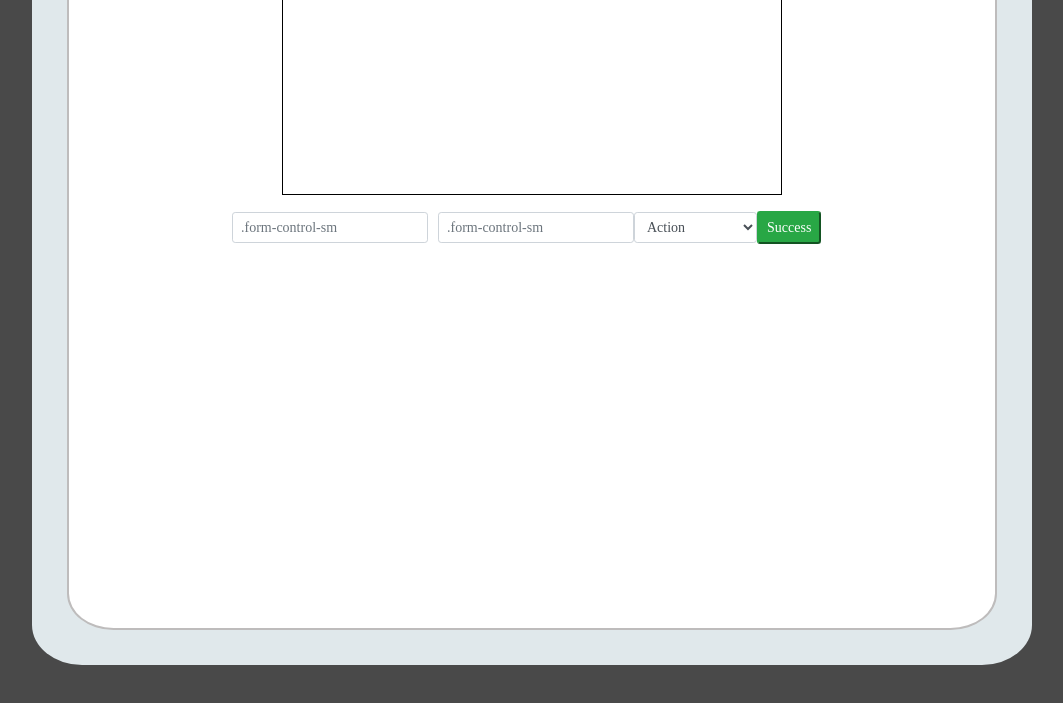
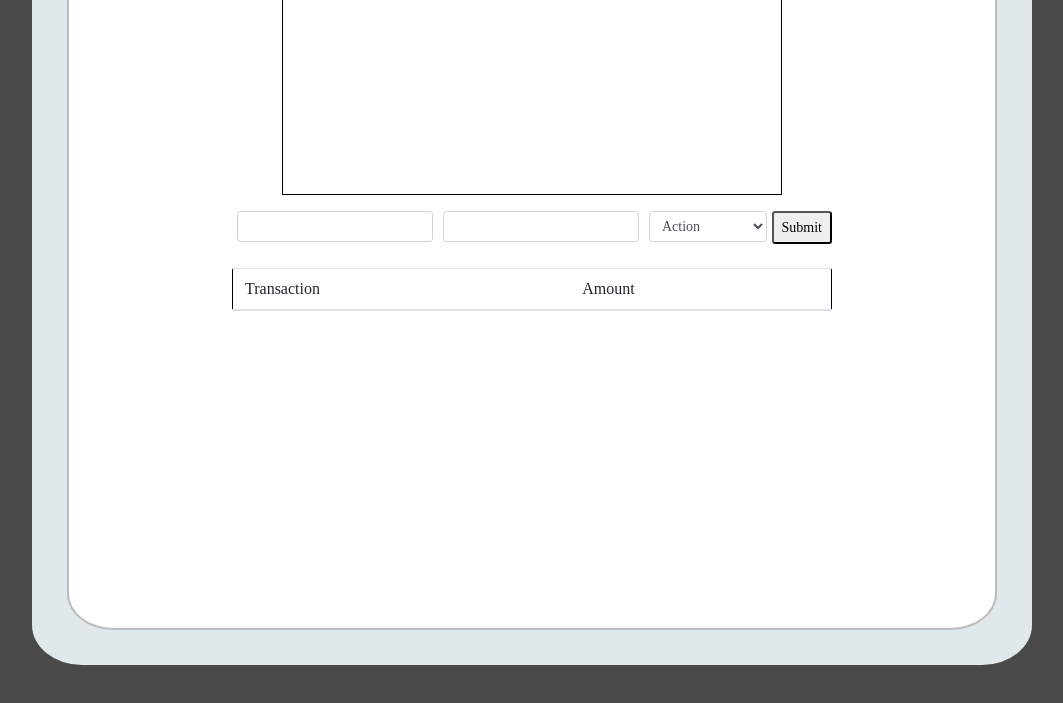
Before and after one commit to nsando84/Easy-Budget, a website: page public/index.html in a window 1280 px wide. Shown: the part 191-894 px from the top of the page, without its empty margins (108-1171 px from the left). Drawn offline with nearby package versions, Linux system fonts and the light colour scheme.

Commit message:
front end graphics

```diff
--- a/public/css/style.css
+++ b/public/css/style.css
@@ -91,7 +91,20 @@ body {
 }
 
 .input-div {
+	text-align: center;
+	border: 1px solid black;
+	margin: auto;
+}
+
+.input-wrapper {
 	max-width: 600px;
+	margin: auto;
+}
+
+.transaction-table {
+	max-width: 600px;
+	margin: auto;
+	border: 1px solid black;
 }
 
 
@@ -106,3 +119,11 @@ body {
 	}
 
 }
+
+
+@media (max-width: 350px) {
+	.total-amount {
+		margin: auto;
+	}
+
+}
--- a/public/index.html
+++ b/public/index.html
@@ -14,39 +14,45 @@
                     <span class="ml-4 h1">Easy.<span class="budget-font">Budget</span></span>
                     <div class="mr-4">
                     <span class="d-block text-dark border-bottom">Total: </span>
-                <span class="total-amount ">$2000</span>
+                    <span class="total-amount">$2000</span>
                     </div>
                 </nav>
 
                 <div class="chart"></div>
 
-    <div class="input-div mt-3 mx-auto">
+                <div class="input-wrapper mt-3">
                         <form class="form-inline">
-            <div class="form-row">
+                            <div class="form-row mx-auto">
                                 <div class="col">
-                <input class="form-control form-control-sm" type="text" placeholder=".form-control-sm">
+                                    <input class="form-control form-control-sm" type="text">
                                 </div>
-              <div class="col">
-                <input class="form-control form-control-sm" type="text" placeholder=".form-control-sm">
+                                <div class="col digit-input mx-auto">
+                                    <input class="form-control form-control-sm" type="number">
                                 </div>
-            </div>
-            <div class="input-group">
+
+                                <div class="col input-group mx-auto ">
                                     <select class="form-control form-control-sm">
                                         <option>Action</option>
                                         <option>Add Funds</option>
                                         <option>Subtract Funds</option>
                                     </select>
                                 </div>
-
-            <button type="button" class="btn-sm btn-success">Success</button>
-
+                                <div class="colm x-auto">
+                                    <button type="button" class="btn-sm">Submit</button>
+                                </div>
+                            </div>
                         </form>
-
-
                 </div>
 
-
-
+                <table class="transaction-table mt-4 table">
+                    <thead>
+                        <tr>
+                            <th scope="col">Transaction</th>
+                            <th scope="col">Amount</th>
+                        </tr>
+                    </thead>
+                    <tbody class="transaction-data"></tbody>
+                </table>
 
         </div>
     </div>
```
Lines whose indentation alone changed are shown as unchanged.
